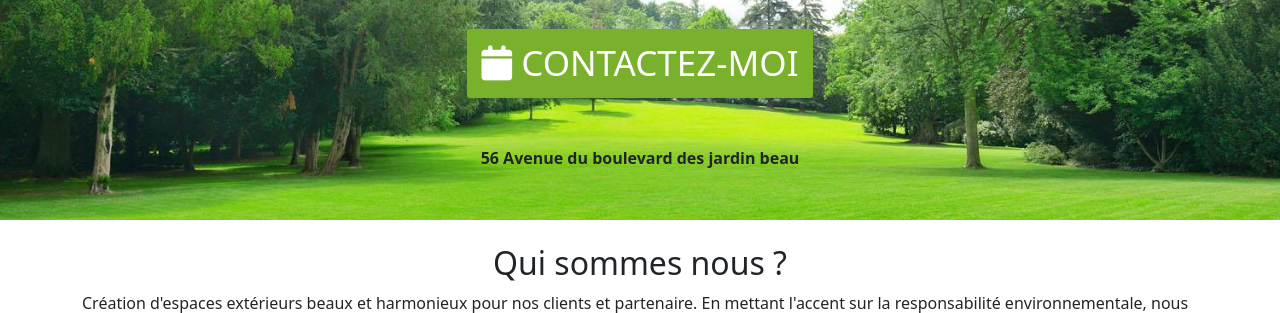
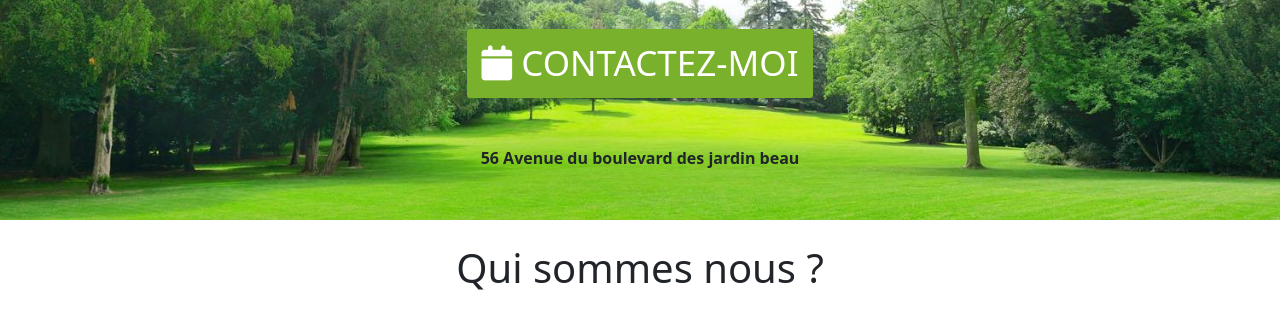
Before and after one commit to Ououia/paysagiste, a plain HTML site: page index.html in a window 1280 px wide. Shown: the part 485-798 px from the top of the page. Drawn offline with nearby package versions, Linux system fonts and the light colour scheme.

```diff
--- a/index.html
+++ b/index.html
@@ -145,7 +145,7 @@
     <div class="container mt-4">
       <div class="row">
         <div class="col-md-12">
-          <h2 class="footer-heading text-center">Qui sommes nous ?</h2>
+          <h1 class="footer-heading text-center pb-3">Qui sommes nous ?</h1>
           <p>
             Création d'espaces extérieurs beaux et harmonieux pour nos clients
             et partenaire. En mettant l'accent sur la responsabilité
```
